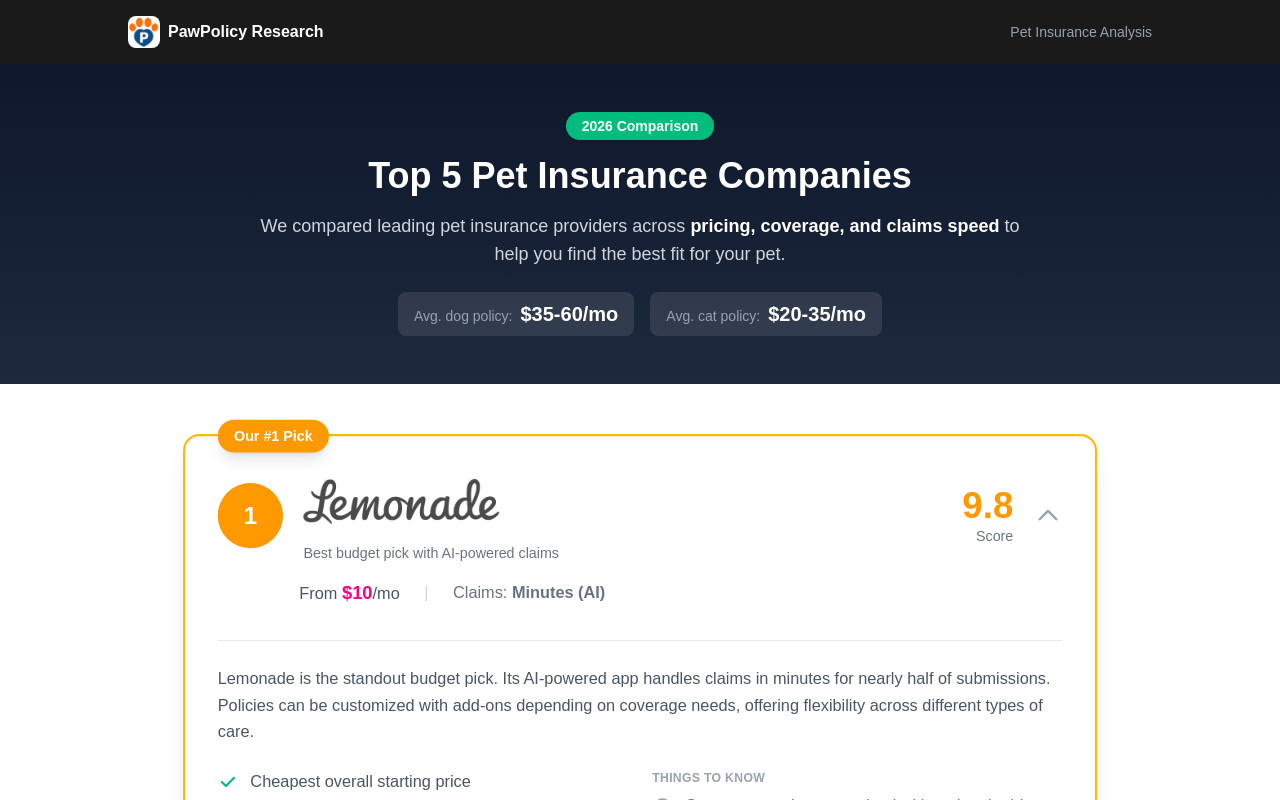
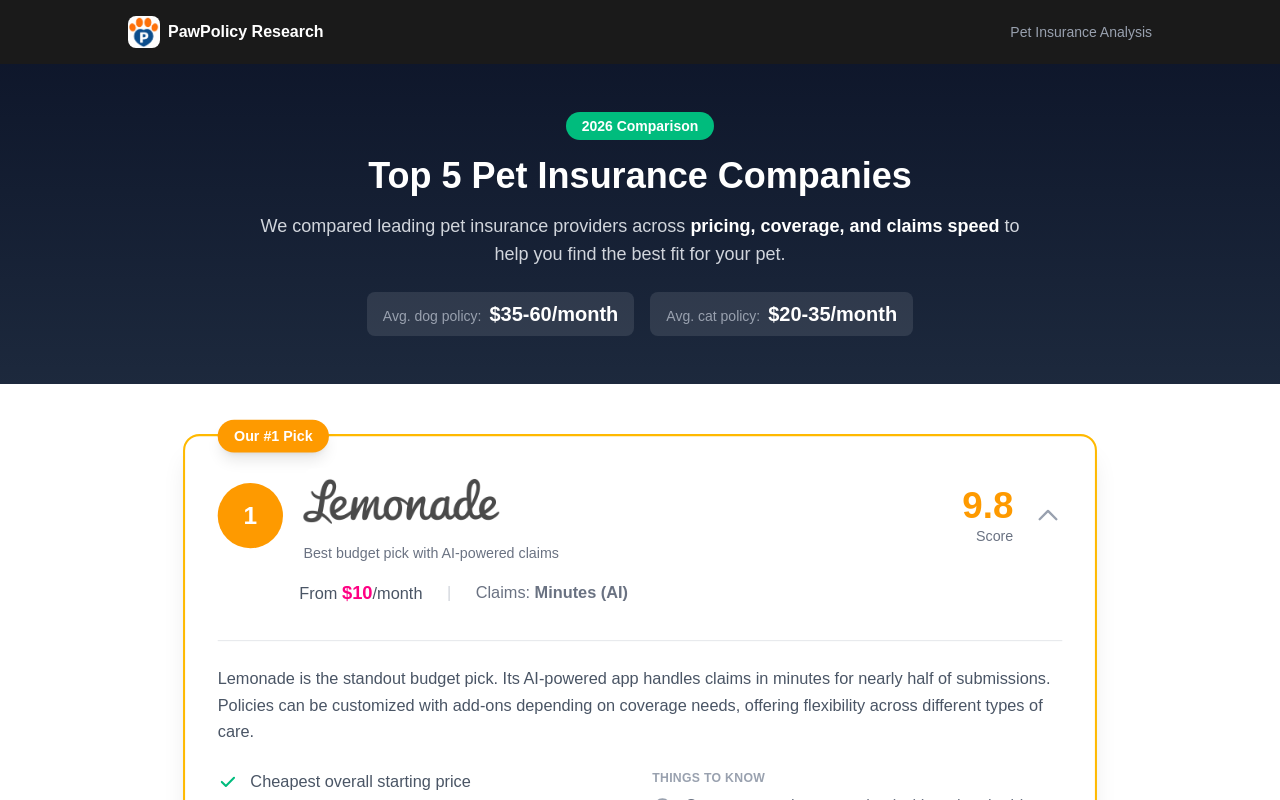
Before and after one commit to DaphnaM/tarzo-lemonade-, a Next.js app: page /compare in a window 1280 px wide. Shown: the top 800 px of the page. Built offline with nearby package versions, Linux system fonts and the light colour scheme.

Commit message:
Change /mo to /month on compare page
Co-Authored-By: Claude Opus 4.6 <noreply@anthropic.com>

```diff
--- a/src/app/compare/page.tsx
+++ b/src/app/compare/page.tsx
@@ -92,7 +92,7 @@ const insurers = [
     tagline: 'Premium option with direct vet payment',
     description: 'Trupanion is premium-priced but genuinely unique. It\'s the only provider that can pay veterinarians directly at checkout, often in seconds, meaning you may never have to pay out-of-pocket at the vet. It also never increases or cancels your coverage because of claims you submit.',
     detailPros: ['Pays vet directly at checkout — no out-of-pocket', 'Unlimited coverage with no payout caps', 'No price hikes based on claims history'],
-    detailNotes: ['Most expensive option (~$165/mo avg for dogs)', 'Fixed 90% reimbursement — no choice'],
+    detailNotes: ['Most expensive option (~$165/month avg for dogs)', 'Fixed 90% reimbursement — no choice'],
     isWinner: false,
   },
 ];
@@ -226,7 +226,7 @@ function InsurerCard({ insurer }: { insurer: typeof insurers[number] }) {
         {/* Quick stats - always visible */}
         <div className="mt-4 flex items-center gap-6 text-base ml-20">
           <span className="text-gray-600">
-            From <strong className="text-lg" style={{ color: insurer.brandColor }}>{insurer.monthlyFrom}</strong>/mo
+            From <strong className="text-lg" style={{ color: insurer.brandColor }}>{insurer.monthlyFrom}</strong>/month
           </span>
           <span className="text-gray-300">|</span>
           <span className="text-gray-500">Claims: <strong>{insurer.claimSpeed}</strong></span>
@@ -292,7 +292,7 @@ export default function ComparePage() {
     },
     {
       question: "Why is Lemonade ranked #1?",
-      answer: "Lemonade scored highest overall due to its combination of competitive pricing (from $10/mo), fast AI-powered claims processing (roughly 50% of claims handled in minutes), excellent mobile app experience (4.9★ rating), and transparent policies. Their technology-first approach sets them apart."
+      answer: "Lemonade scored highest overall due to its combination of competitive pricing (from $10/month), fast AI-powered claims processing (roughly 50% of claims handled in minutes), excellent mobile app experience (4.9★ rating), and transparent policies. Their technology-first approach sets them apart."
     },
     {
       question: "How accurate are the monthly prices shown?",
@@ -344,11 +344,11 @@ export default function ComparePage() {
           <div className="flex flex-wrap justify-center gap-4 text-sm">
             <div className="bg-white/10 rounded-lg px-4 py-2">
               <span className="text-gray-400">Avg. dog policy:</span>
-              <span className="text-xl font-bold ml-2">$35-60/mo</span>
+              <span className="text-xl font-bold ml-2">$35-60/month</span>
             </div>
             <div className="bg-white/10 rounded-lg px-4 py-2">
               <span className="text-gray-400">Avg. cat policy:</span>
-              <span className="text-xl font-bold ml-2">$20-35/mo</span>
+              <span className="text-xl font-bold ml-2">$20-35/month</span>
             </div>
           </div>
         </div>
```
